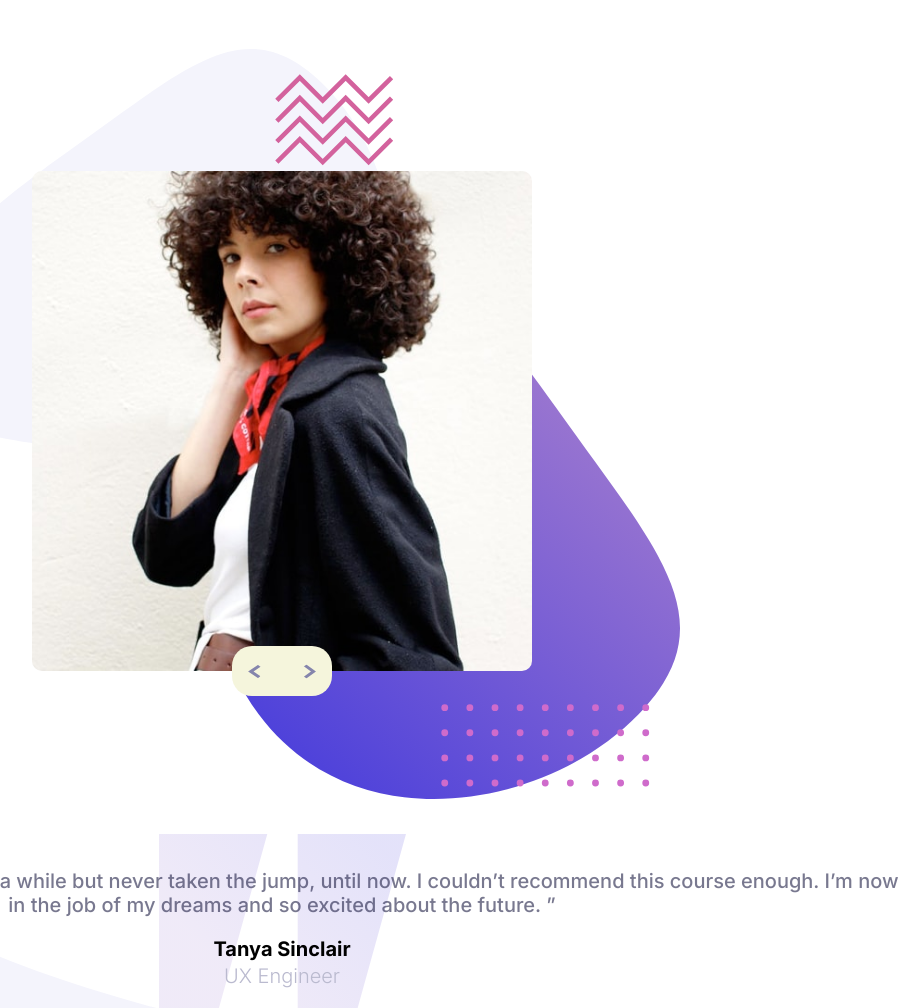
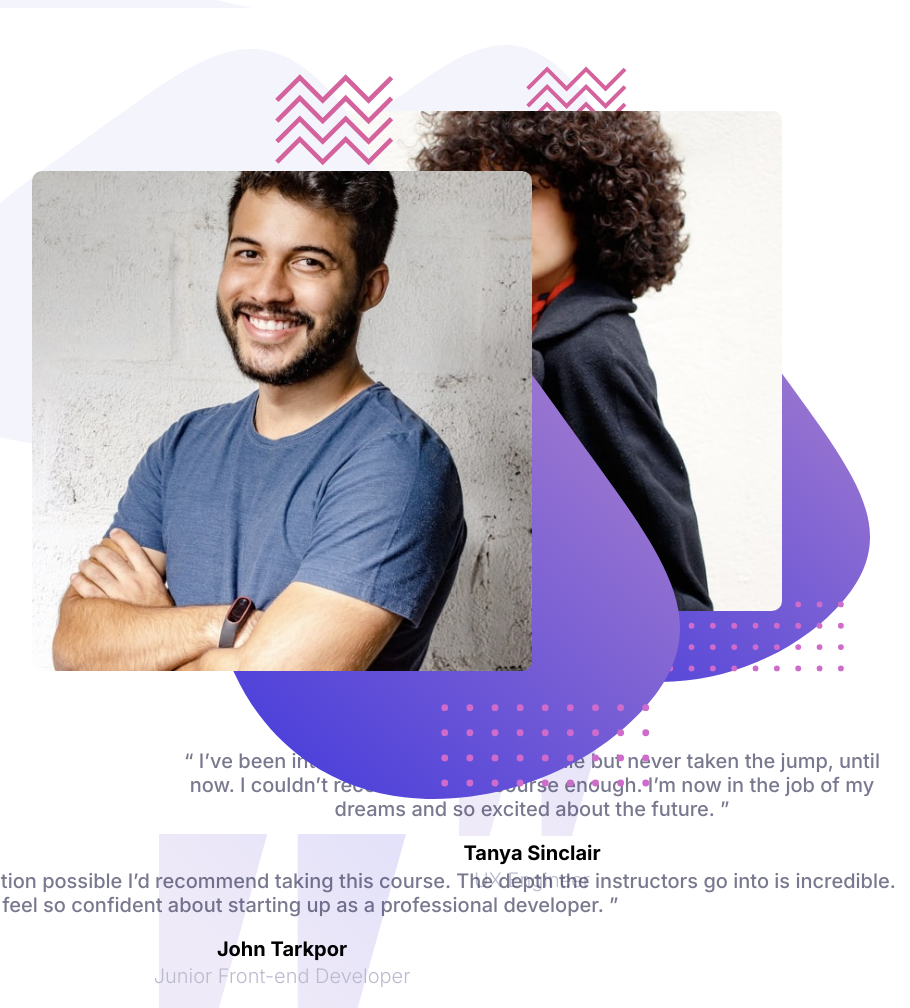
Before and after one commit to breeMudi/coding-bootcamp-testimonials-slider-master_9-20, a plain HTML site: page index.html in a window 1280 px wide. Shown: the whole page, without its empty margins (358-1268 px from the left). Drawn offline with Linux system fonts and the light colour scheme.

Commit message:
Update style.css

```diff
--- a/style.css
+++ b/style.css
@@ -11,6 +11,7 @@ body {
     background-repeat: no-repeat;
     background-position-y: bottom;
     background-position-x: left;
+    position: relative;
     /* text-align: center; */
 }
 .container {
@@ -57,22 +58,22 @@ section {
     position: relative;
 }
 .navigate {
-    height: 40px;
-    width: 80px;
+    height: 30px;
+    width: 60px;
     border-radius: 20px;
     position: absolute;
     background-color: beige;
     bottom: -20px;
-    left: 40%;
+    left: 33%;
     display: flex;
     padding: 5px 10px 5px 10px;
     justify-content: center;
-    gap: 30px;
+    gap: 20px;
 }
 
 .navigate > img{
     height: 15px;
-    width: 15px;
+    width: 10px;
     margin: auto;
 }
 
@@ -83,5 +84,11 @@ section {
 }
 
 .john {
-    display: none;
+    position: absolute;
+    /* left: 500px; */
 }
+
+.tanya {
+    position: absolute;
+    left: 500px;
+}
```
